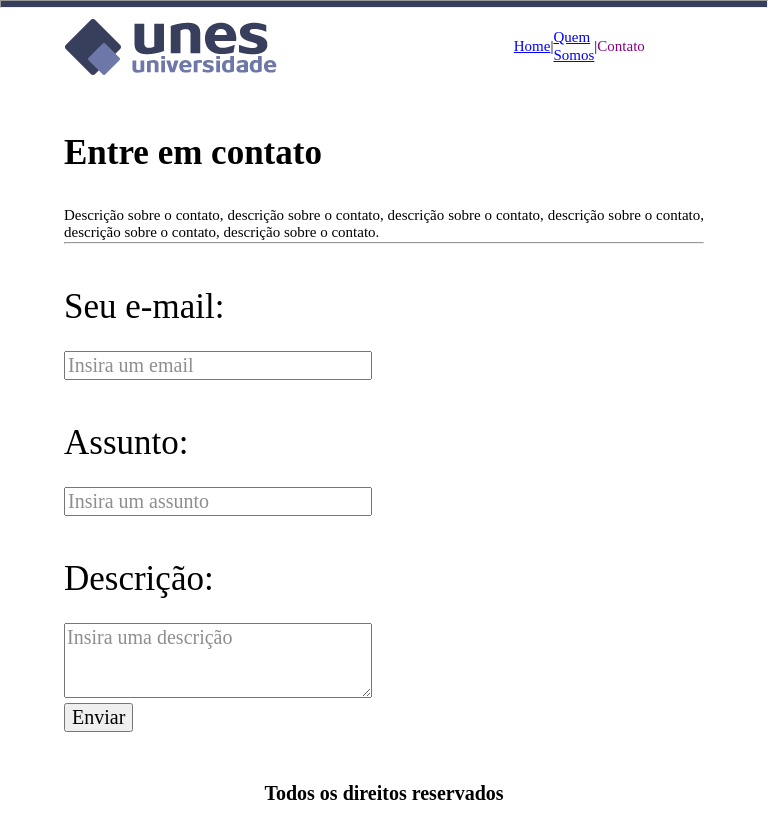
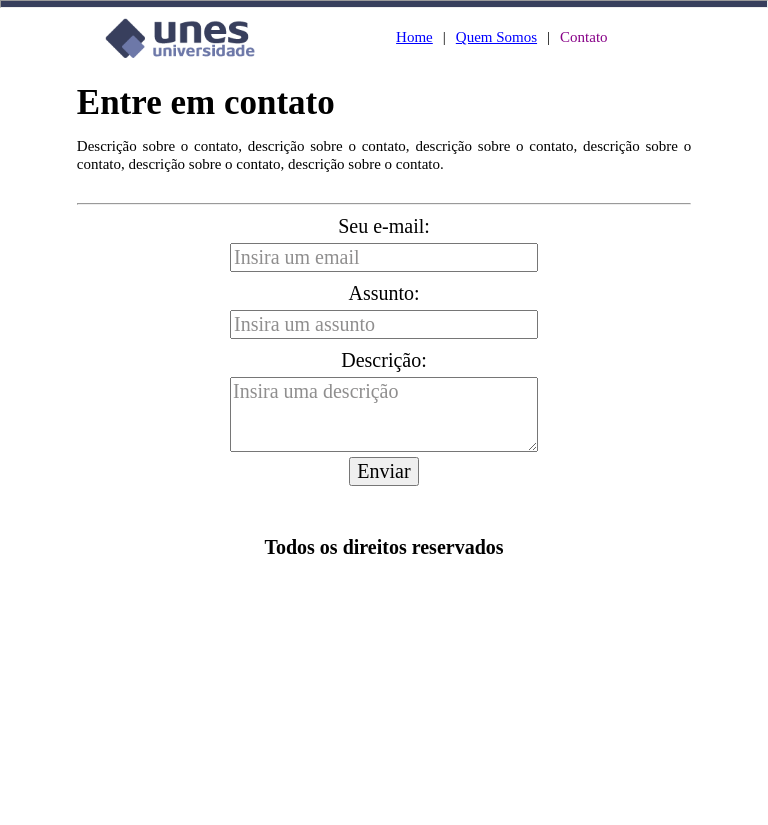
Before and after one commit to vtr71906/Desafio_Faculdade_Unes_PW, a Flask app: page /contato in a window 768 px wide. After the commit the page ends 800 px from the top, so only its background shows below. Run offline with Flask 3, Linux system fonts and the light colour scheme; some libraries are stand-ins or nearby versions.

Commit message:
Deixei o media query para Tablets e Ipads maiores responsivo

```diff
--- a/src/static/responsivo.css
+++ b/src/static/responsivo.css
@@ -177,22 +177,16 @@
 }
 /* Media Query for Tablets Ipads portrait mode */
 @media (min-width: 768px) and (max-width: 1024px){
-    /* FLEX */
-    .startEnd,
-    .rightNav{
+    .startEnd{
         flex: 1
     }
 
-    .nav{
-        flex: 2
+    .center{
+        width: 80%
     }
 
-    .centerNav{
-        flex: 4
-    }
-
-    .center{
-        flex: 10
+    section hr{
+        margin-top: 30px
     }
 
     /* FONT-SIZE E PADDING */
@@ -210,21 +204,62 @@
 
     section h1{
         font-size: 35px;
-        padding-top: 20px
+        margin: auto;
+        padding: 10px 0 5px 0
     }
 
     section p{
         padding-top: 10px
     }
 
+    .pipe{
+        padding: 0 10px
+    }
+
     .backgroundNavbar img,
     .navbar img{
-        padding: 10px 0 10px 0
+        padding: 10px 30px 10px 0;
+        width: 150px
+    }
+
+    /* CONTATO.CSS */
+
+    .buttonShow,
+    .buttonBackAgain {
+        width: 200px;
     }
 
     footer{
         padding: 50px 0 20px 0
-    }}
+    }
+
+    .popUp div div h1{
+        font-size: 40px
+    }
+
+    form{
+            text-align: center;
+        }
+
+    form h1{
+        font-size: 20px;
+        font-weight: 600;
+    }
+
+    .buttonShow,
+    .buttonBackAgain {
+        padding: 0 10%
+    }
+
+    .x{
+        padding-top: 10px;
+        padding-right: 10px
+    }
+
+    .popUp div{
+        padding-bottom: 40px
+    }
+}
 
 /* Media Query for Laptops and Desktops */
 @media (min-width: 1025px) and (max-width: 1280px){
```
